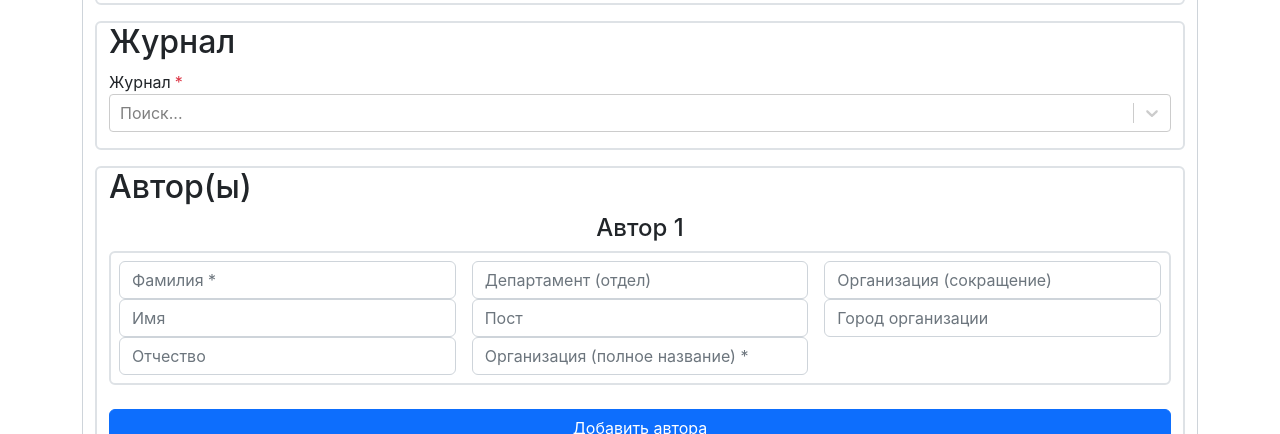
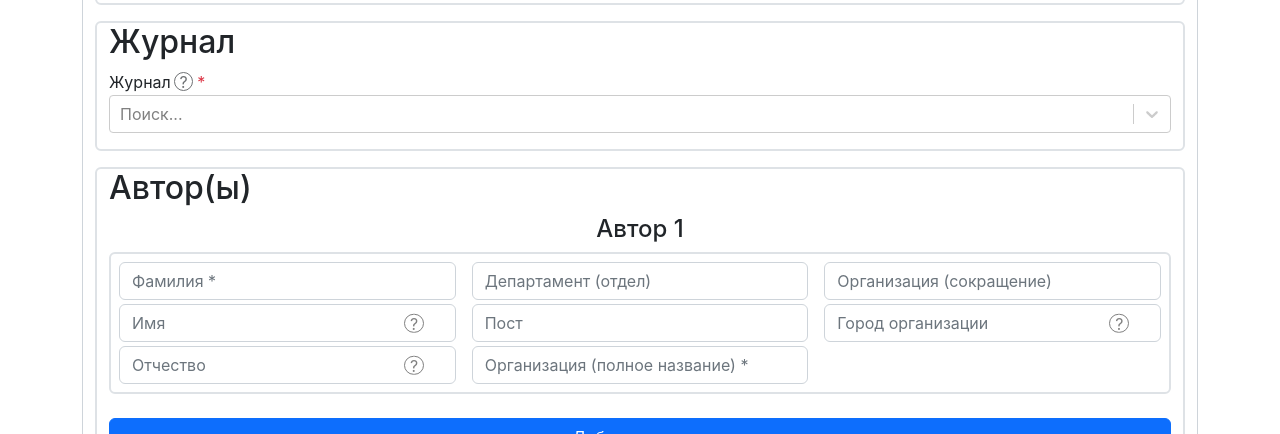
Before and after one commit to Redegit/scientometrics_form, a React (Create React App) app: page / in a window 1280 px wide. Shown: the part 650-1084 px from the top of the page. Built offline with nearby package versions, Linux system fonts and the light colour scheme; no server answers.

Commit message:
Добавлены подсказки

```diff
--- a/src/components/Form.jsx
+++ b/src/components/Form.jsx
@@ -195,7 +195,8 @@ export
                                             required: { value: true, message: "Поле необходимо заполнить" },
                                             pattern: { value: /^[0-9]{4}-[0-9]{3}[0-9X]$/, message: "Несоответствие шаблону 1111-1111 или 1111-111X" }
                                         },
-                                        defaultValue: "0000-0000"
+                                        defaultValue: "0000-0000",
+                                        tooltip: "Если нет PISSN, оставить 0000-0000"
                                     }} />
 
                                     <SingleInput {...{
--- a/src/components/InputForMulti.jsx
+++ b/src/components/InputForMulti.jsx
@@ -1,6 +1,7 @@
 import _ from "lodash";
+import Tooltip from "./Tooltip/Tooltip";
 
-export const InputForMulti = ({ register, root, name, index, errors, trigger, placeholder, constraints }) => {
+export const InputForMulti = ({ register, root, name, index, errors, trigger, placeholder, constraints, tooltip }) => {
 
     const checkError = () => {
         if (_.get(errors, `${root}[${index}].${name}`)) {
@@ -10,6 +11,7 @@ export const InputForMulti = ({ register, root, name, index, errors, trigger, pl
     }
 
     return (
+        <span class={`d-inline-block my-tooltip  ${tooltip ? "input-tooltip" : ""}`} tabindex="0" data-toggle="tooltip" title={tooltip}>
             <input
                 className={`form-control ${checkError() ? "is-invalid" : ""}`}
                 {...register(`${root}[${index}].${name}`,
@@ -18,5 +20,6 @@ export const InputForMulti = ({ register, root, name, index, errors, trigger, pl
                 placeholder={`${placeholder}${constraints?.required ? ' *' : ''}`}
                 onBlur={async () => { await trigger(`${root}[${index}].${name}`); console.log(errors); }}
             />
+        </span>
     );
 }
--- a/src/components/MultipleDropdown.jsx
+++ b/src/components/MultipleDropdown.jsx
@@ -1,6 +1,7 @@
 import _ from "lodash";
 import { useEffect, useState } from "react";
 import Select from "react-select";
+import Tooltip from "./Tooltip/Tooltip";
 
 export const MultipleDropdown = ({ cb, placeholder, required, isMulti, setValue, options, register, formState: { errors, isValid }, control, trigger, label, name }) => {
 
@@ -40,9 +41,11 @@ export const MultipleDropdown = ({ cb, placeholder, required, isMulti, setValue,
     return (
         <>
             <label>{label}</label>
+            <Tooltip text="Если у статьи отсутствует журнал, выберите 'Нет журнала'" />
             {required &&
                 <span className="text-danger m-1">*</span>
             }
+
             <div className={`d-flex align-items-stretch flex-column p-0 ${checkError() ? "my-dropdown-input my-dropdown-invalid" : ""}`}>
                 <Select
                     options={options}
--- a/src/components/MultipleInput.jsx
+++ b/src/components/MultipleInput.jsx
@@ -24,7 +24,7 @@ export const MultipleInput = ({ register, formState: { errors, isValid }, contro
                         <div
                             className={`form-group d-flex gap-3 flex-row justify-content-center border rounded p-2 flex-wrap`}
                         >
-                            <div className='flex-grow-1'>
+                            <div className='flex-grow-1 d-flex flex-column gap-1 gap-1'>
                                 <InputForMulti
                                     register={register}
                                     placeholder={"Фамилия"}
@@ -49,6 +49,7 @@ export const MultipleInput = ({ register, formState: { errors, isValid }, contro
                                     name="name"
                                     index={index}
                                     errors={errors}
+                                    tooltip={"Если есть только инициалы, вводите их с точкой: 'И.'"}
                                 />
                                 <InputForMulti
                                     register={register}
@@ -61,9 +62,10 @@ export const MultipleInput = ({ register, formState: { errors, isValid }, contro
                                     constraints={{
                                         maxLength: { value: 255, message: "Максимальная длина - 255 символов" }
                                     }}
+                                    tooltip={"Если есть только инициалы, вводите их с точкой: 'И.'"}
                                 />
                             </div>
-                            <div className='flex-grow-1'>
+                            <div className='flex-grow-1 d-flex flex-column gap-1'>
                                 <InputForMulti
                                     register={register}
                                     placeholder={"Департамент (отдел)"}
@@ -102,7 +104,7 @@ export const MultipleInput = ({ register, formState: { errors, isValid }, contro
                                     }}
                                 />
                             </div>
-                            <div className='flex-grow-1 d-flex flex-column'>
+                            <div className='flex-grow-1 d-flex flex-column gap-1'>
                                 <InputForMulti
                                     register={register}
                                     placeholder={'Организация (сокращение)'}
@@ -126,6 +128,7 @@ export const MultipleInput = ({ register, formState: { errors, isValid }, contro
                                     constraints={{
                                         maxLength: { value: 255, message: "Максимальная длина - 255 символов" }
                                     }}
+                                    tooltip={"Название города без 'Г.', пример - 'Москва'"}
                                 />
                                 {index !== 0 && (
                                     <button
--- a/src/components/SingleInput.jsx
+++ b/src/components/SingleInput.jsx
@@ -1,11 +1,13 @@
 import _ from 'lodash';
+import Tooltip from './Tooltip/Tooltip';
 
 
-export const SingleInput = ({ register, formState: { errors, isValid }, control, handleSubmit, trigger, name, label, constraints, defaultValue }) => {
+export const SingleInput = ({ register, formState: { errors, isValid }, control, handleSubmit, trigger, name, label, constraints, defaultValue, tooltip }) => {
 
     return (
         <div className="form-group">
             <label htmlFor="journal">{`${label}`}</label>
+            {tooltip && <Tooltip text={tooltip} /> }
             {constraints?.required &&
                 <span className="text-danger m-1">*</span>
             }
--- /dev/null
+++ b/src/components/Tooltip/Tooltip.css
@@ -0,0 +1,36 @@
+.my-tooltip {
+    cursor: help;
+}
+
+.my-tooltip button {
+    box-sizing: border-box;
+    padding: 0;
+    margin: 0;
+    width: 1.2rem;
+    height: 1.2rem;
+    border-radius: 50%;
+    border: 1px solid gray;
+    line-height: 0.5rem;
+    margin-bottom: 0.2rem;
+    margin-left: .2rem;
+}
+
+.input-tooltip {
+    position: relative;
+}
+
+.input-tooltip::after {
+    content: '?';
+    position: absolute;
+    box-sizing: content-box;
+    padding: 0.3rem;
+    border-radius: 50%;
+    border: 1px solid gray;
+    line-height: 0.5rem;
+    right: 2rem;
+    top: 0;
+    transform: translate(0, 50%);
+    color: rgba(128, 128, 128, 1);
+    width: 8px;
+    height: 8px;
+}
--- /dev/null
+++ b/src/components/Tooltip/Tooltip.jsx
@@ -0,0 +1,11 @@
+import './Tooltip.css'
+
+const Tooltip = ({ text }) => {
+    return (
+        <span class="d-inline-block my-tooltip" tabindex="0" data-toggle="tooltip" title={`${text}`}>
+            <button class="btn" type="button" disabled>?</button>
+        </span>
+    );
+}
+
+export default Tooltip;
--- a/src/functions/getJournals.js
+++ b/src/functions/getJournals.js
@@ -1,6 +1,9 @@
 export const getJournals = async () => {
 
-    let journalData = [{ label: "Журнала нет в списке", value: "notInList" }]
+    let journalData = [
+        { label: "Нет журнала", value: "noJournal" },
+        { label: "Журнала нет в списке", value: "notInList" }
+    ]
 
     await fetch("/journals", {
         method: 'GET'
```
Lines whose indentation alone changed are shown as unchanged.
